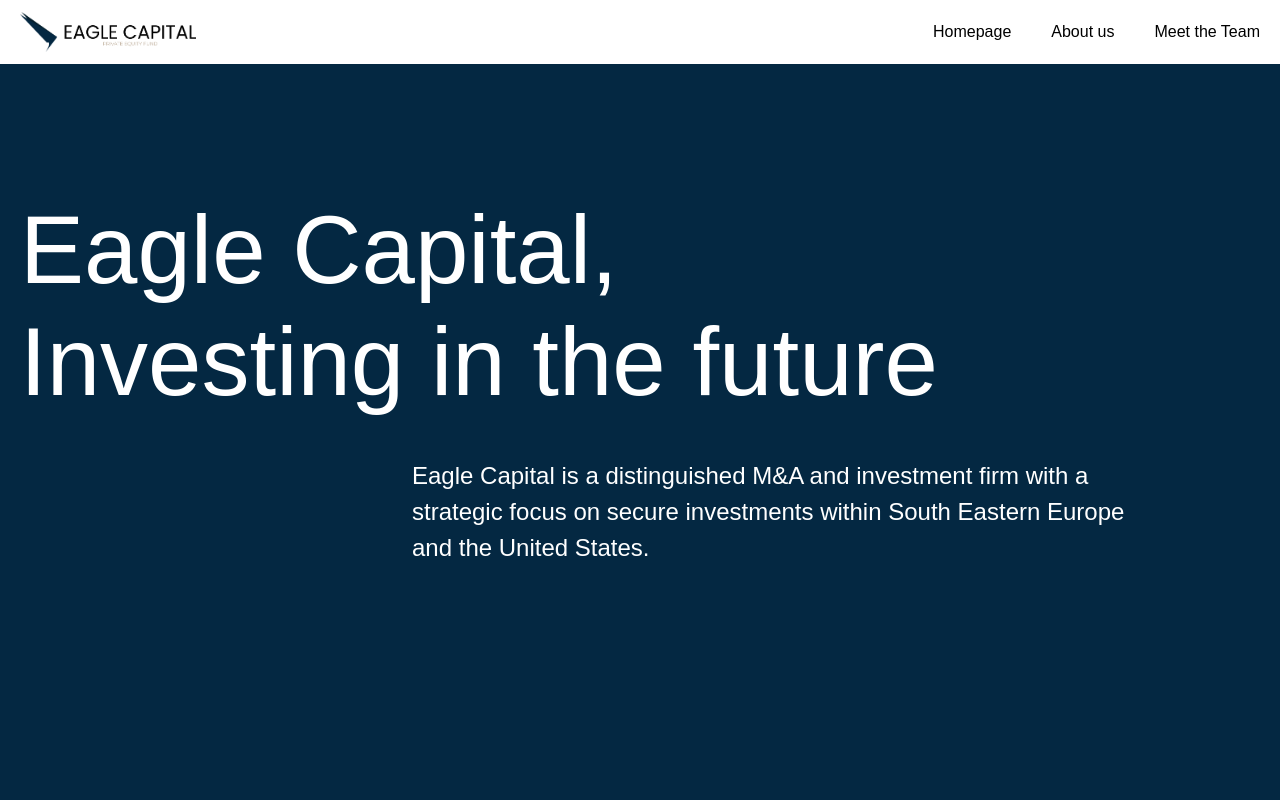
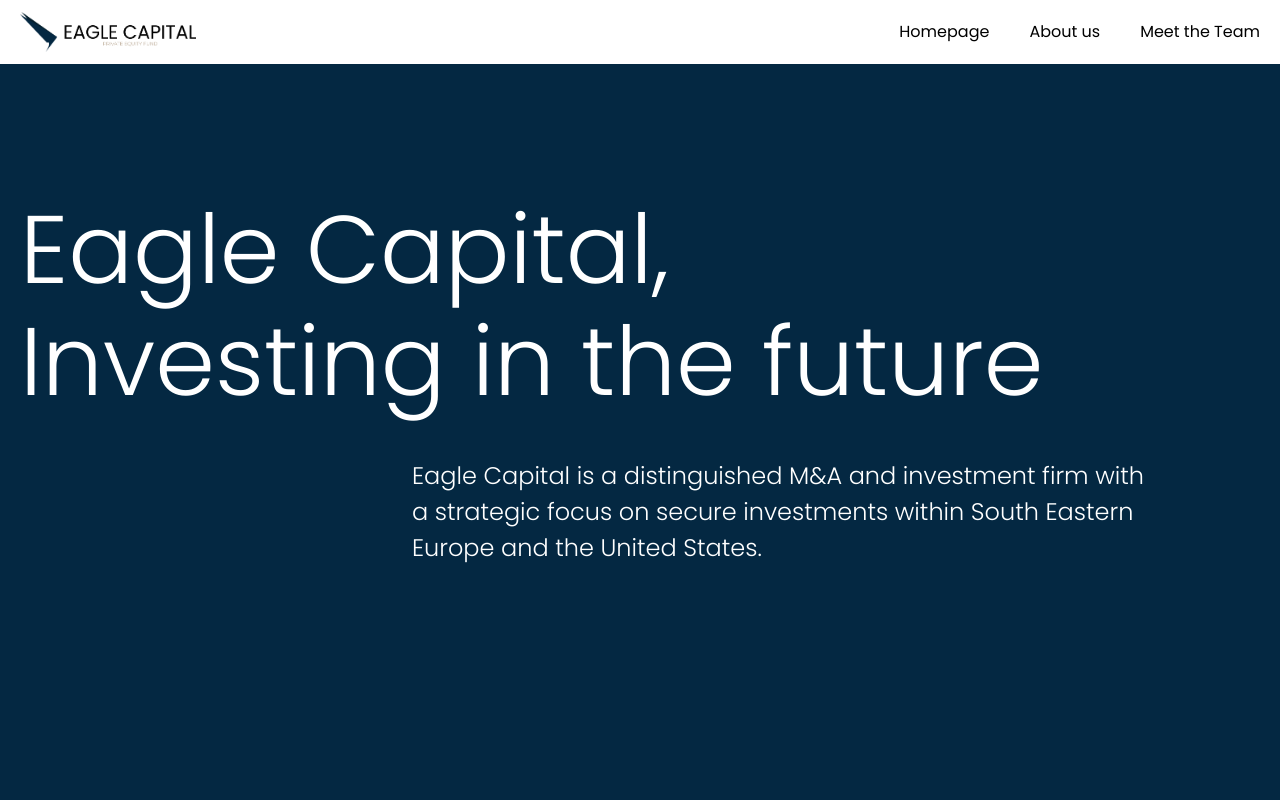
Before and after one commit to rgnpcrz/eagle-capital-web, a React (Vite) app: page / in a window 1280 px wide. Shown: the top 800 px of the page. Built offline with nearby package versions, Linux system fonts and the light colour scheme.

Commit message:
updated Poppins font

```diff
--- a/index.html
+++ b/index.html
@@ -5,9 +5,14 @@
   <meta charset="UTF-8" />
   <link rel="icon" type="image/svg+xml" href="/vite.svg" />
   <meta name="viewport" content="width=device-width, initial-scale=1.0" />
+  <!-- <link rel="preconnect" href="https://fonts.googleapis.com">
+  <link rel="preconnect" href="https://fonts.gstatic.com" crossorigin>
+  <link href="https://fonts.googleapis.com/css2?family=Montserrat:wght@100;200;300;400;500;600;700;800;900&display=swap"
+    rel="stylesheet"> -->
   <link rel="preconnect" href="https://fonts.googleapis.com">
   <link rel="preconnect" href="https://fonts.gstatic.com" crossorigin>
-  <link href="https://fonts.googleapis.com/css2?family=Montserrat:wght@100;200;300;400;500;600;700;800;900&display=swap"
+  <link
+    href="https://fonts.googleapis.com/css2?family=Poppins:ital,wght@0,100;0,200;0,300;0,400;0,500;0,600;0,700;0,800;0,900;1,100;1,200;1,300;1,400;1,500;1,600;1,700;1,800;1,900&display=swap"
     rel="stylesheet">
   <title>Eagle Capital</title>
 </head>
--- a/src/index.css
+++ b/src/index.css
@@ -4,7 +4,7 @@
 
 body {
   /* font-family: "Montserrat", sans-serif; */
-  font-family: "Poppins", sans-serif;
+  font-family: "Poppins", serif;
 }
 
 .no-scrollbar::-webkit-scrollbar {
```
